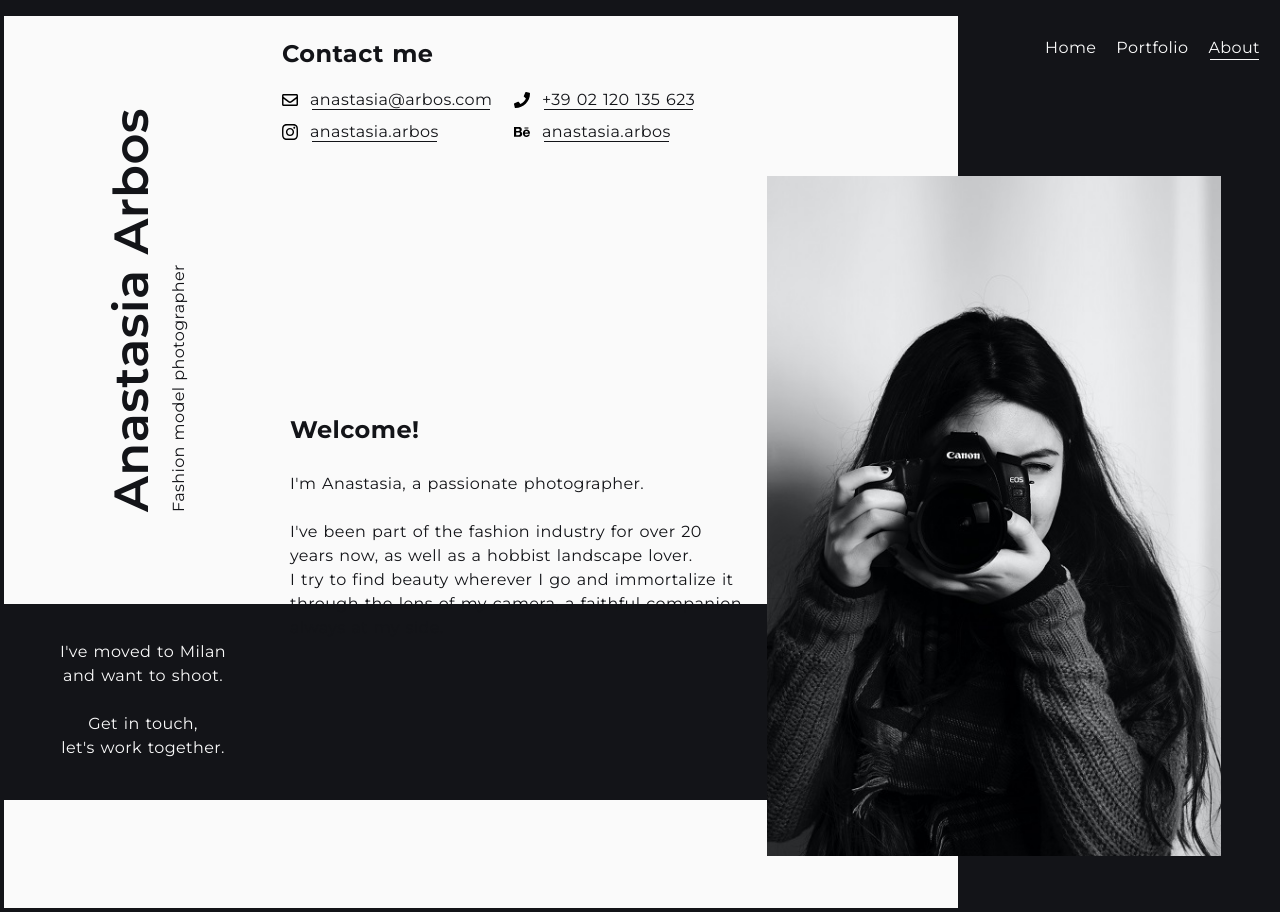
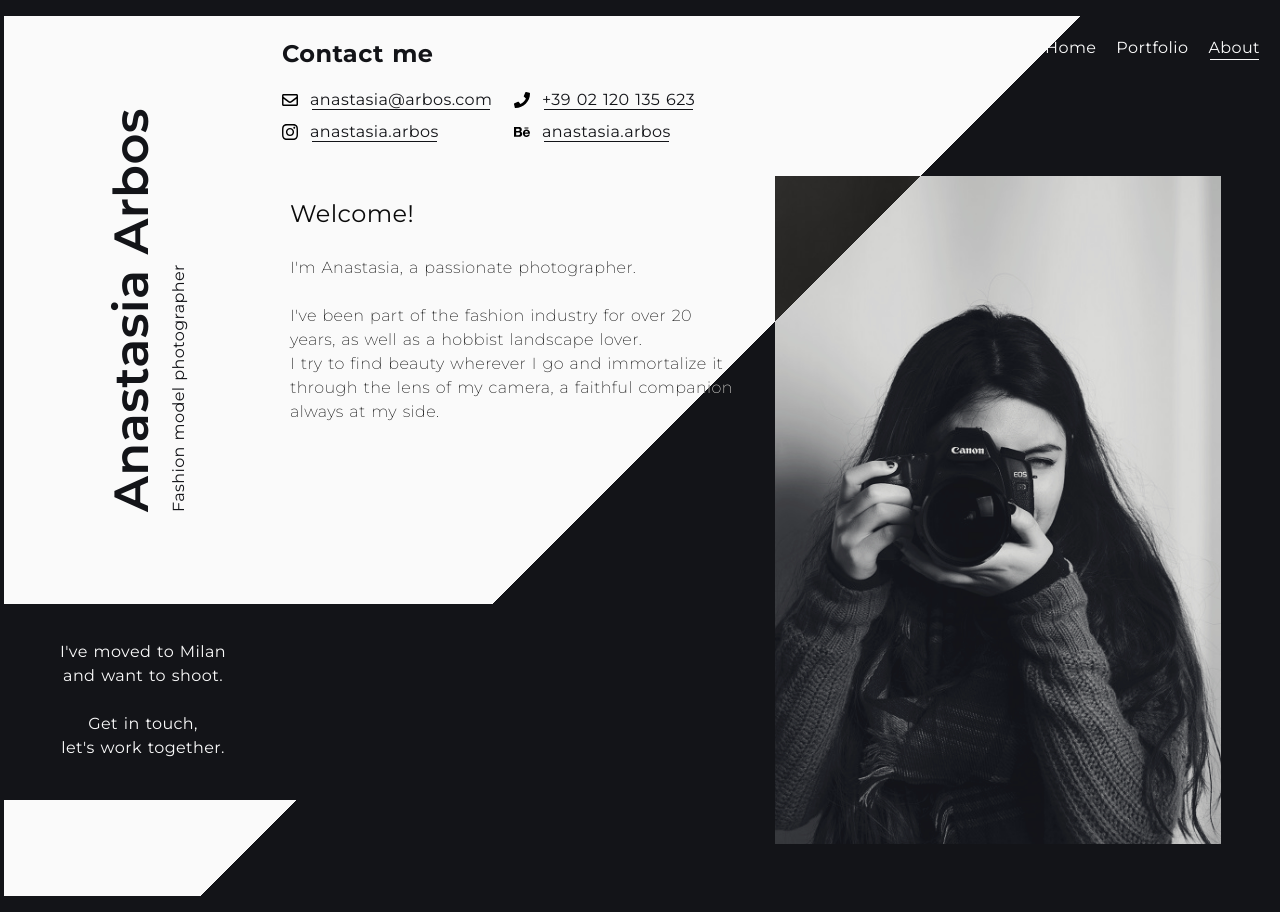
Before and after one commit to nahuel-ianni/model-portfolio-prototype, a Vue app in the folder src/: page /#/about in a window 1280 px wide. Built offline with nearby package versions, Linux system fonts and the light colour scheme.

Commit message:
Aded mix blend mode on About

```diff
--- a/src/src/assets/css/style.css
+++ b/src/src/assets/css/style.css
@@ -136,4 +136,12 @@ ul {
     text-align: left;
     z-index: 25;
   }
+
+  @media (min-width: 1250px) {
+    body {
+      background: linear-gradient(135deg,
+          var(--high-contrast-color) 50%,
+          var(--low-contrast-color) 50% 100%);
+    }
+  }
 }
--- a/src/src/pages/About.vue
+++ b/src/src/pages/About.vue
@@ -1,12 +1,12 @@
 <template>
   <section class="section">
-    <article class="article">
-      <h2>Welcome!</h2>
+    <article>
+      <h2 class="title">Welcome!</h2>
 
       <p>
         <br />I'm Anastasia, a passionate photographer.
         <br />
-        <br />I've been part of the fashion industry for over 20 years now, as well as a hobbist landscape lover.
+        <br />I've been part of the fashion industry for over 20 years, as well as a hobbist landscape lover.
         <br />I try to find beauty wherever I go and immortalize it through the lens of my camera, a faithful companion always at my side.
       </p>
     </article>
@@ -34,10 +34,6 @@ export default { name: "About" };
 }
 
 @media (min-width: 940px) {
-  .article {
-    margin: auto;
-  }
-
   .img {
     object-fit: cover;
     object-position: center;
@@ -45,9 +41,16 @@ export default { name: "About" };
   }
 
   .section {
+    color: var(--high-contrast-color);
     display: grid;
-    gap: 1.5rem;
+    font-weight: 200;
+    gap: 2.5rem;
     grid-template-columns: 1fr 1fr;
+    mix-blend-mode: exclusion;
+  }
+
+  .title {
+    font-weight: 400;
   }
 }
 </style>
```
